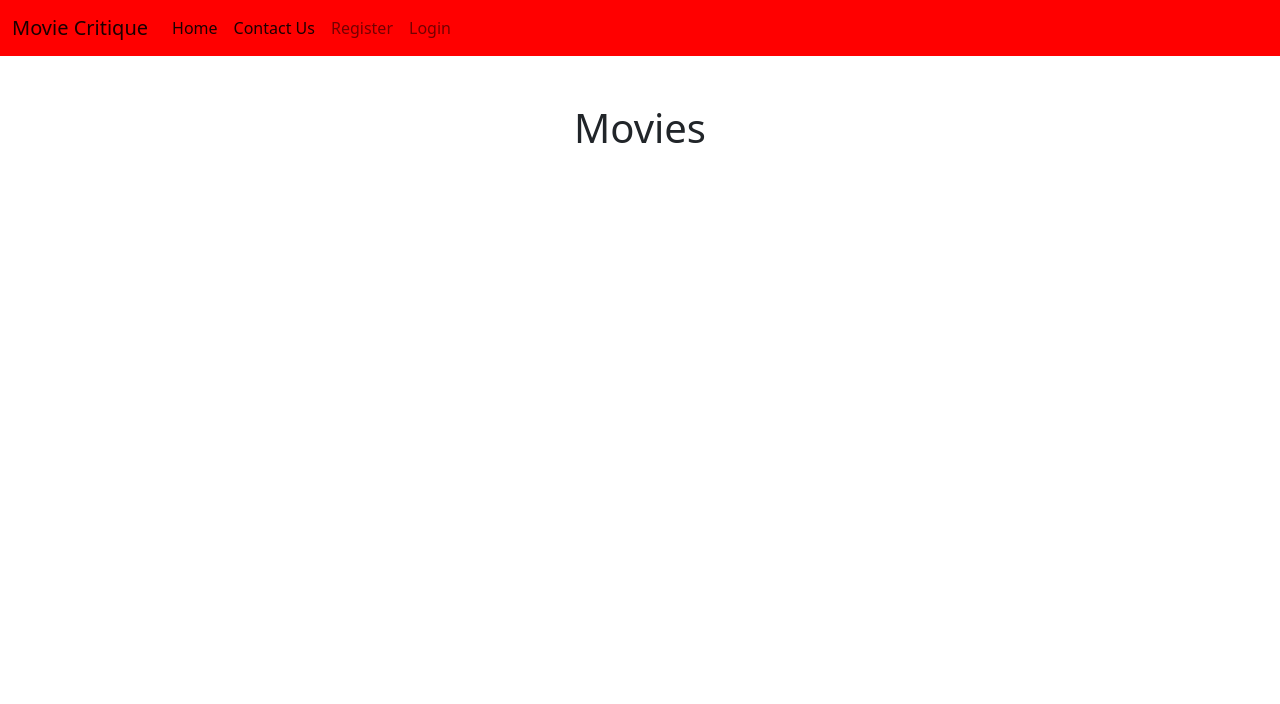
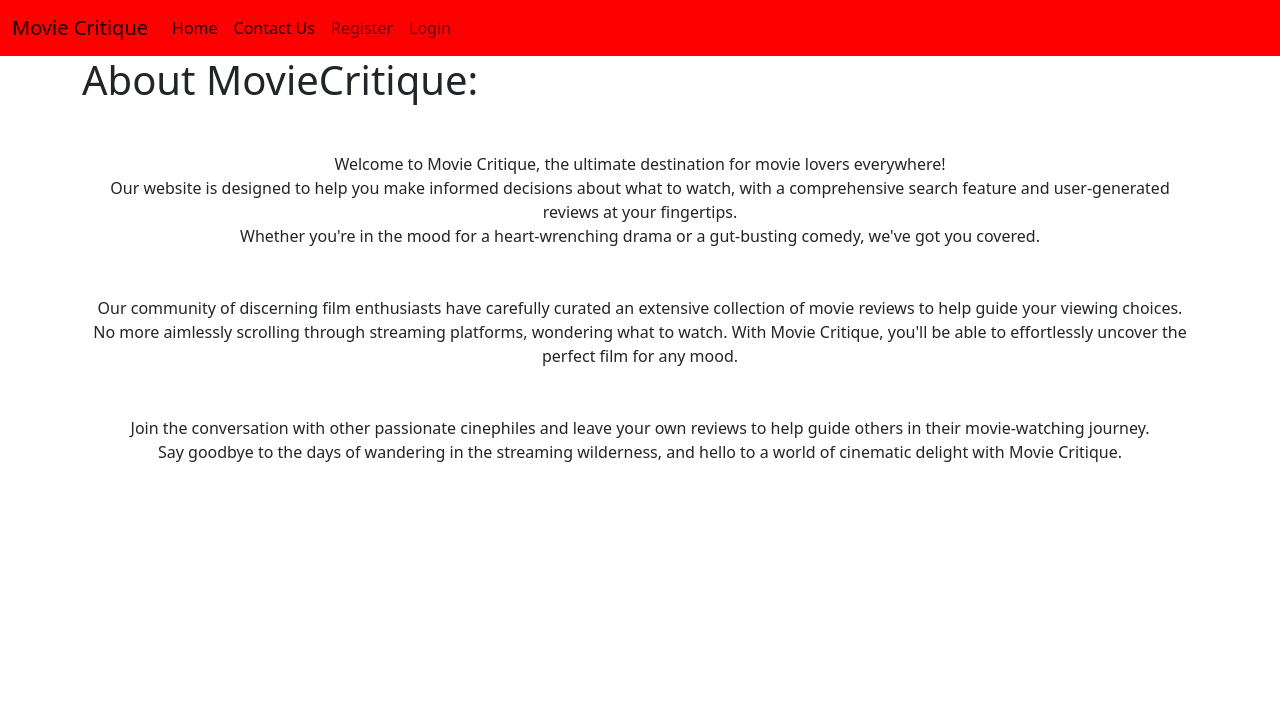
Before and after one commit to SilviaSaverino/Movie-Critique, a Django app: page / in a window 1280 px wide. Shown: the top 704 px of the page. Run offline with Django 3.2, Linux system fonts and the light colour scheme; data that the repository does not hold is empty.

Commit message:
add intro content

```diff
--- a/templates/index.html
+++ b/templates/index.html
@@ -3,8 +3,24 @@
 {% block content %}
 
 <body>
+  <div class="container about">
+    <h1>About MovieCritique:</h1>
+    <p class="text-center mt-5">Welcome to Movie Critique, the ultimate destination for movie lovers everywhere!<br>Our
+      website is designed to help you make informed decisions about what to watch, with a comprehensive search feature
+      and user-generated reviews at your fingertips.<br>Whether you're in the mood for a heart-wrenching drama or a
+      gut-busting comedy, we've got you covered.</p>
+
+    <p class="text-center mt-5">Our community of discerning film enthusiasts have carefully curated an extensive
+      collection of movie reviews to
+      help guide your viewing choices.<br> No more aimlessly scrolling through streaming platforms, wondering what to watch.
+      With Movie Critique, you'll be able to effortlessly uncover the perfect film for any mood.</p>
+
+    <p class="text-center mt-5">Join the conversation with other passionate cinephiles and leave your own reviews to
+    help guide others in their
+    movie-watching journey.<br> Say goodbye to the days of wandering in the streaming wilderness, and hello to a world of
+    cinematic delight with Movie Critique.</p>
+  </div>
   <div class="container">
-    <h1 class="text-center mt-5">Movies</h1>
     <div class="row mt-5">
 
       {% for post in post_list %}
@@ -25,11 +41,11 @@
               </div>
 
 
-                <h5 class="card-title">{{ post.title }}</h5>
-                <p class="card-text">{{ post.excerpt }}</p>
+              <h5 class="card-title">{{ post.title }}</h5>
+              <p class="card-text">{{ post.excerpt }}</p>
 
-                <a href="#" class="btn btn-primary">View Reviews</a>
-                <a href="#" class="btn btn-secondary">Leave a Review</a>
+              <a href="#" class="btn btn-primary">View Reviews</a>
+              <a href="#" class="btn btn-secondary">Leave a Review</a>
 
               <hr />
               <p class="card-text text-muted h6">{{ post.created_on}} <i
```
